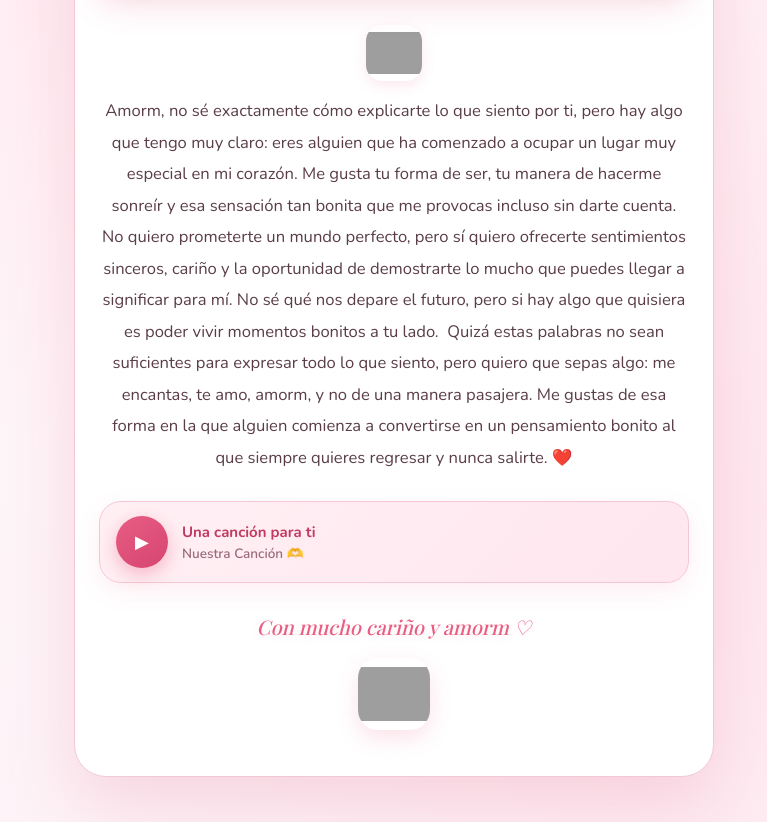
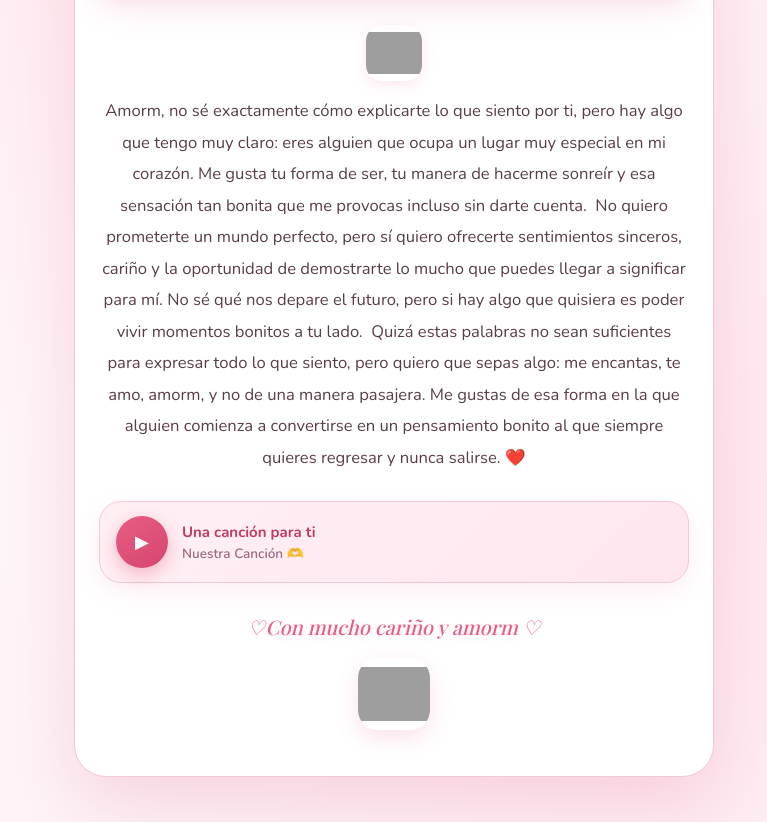
Before and after one commit to AstarothDx/Jadem, a plain HTML site: page index.html in a window 1280 px wide. Shown: the part 748-1570 px from the top of the page, without its empty margins (246-1013 px from the left). Drawn offline with nearby package versions, Linux system fonts and the light colour scheme; grey boxes are pictures that could not be loaded; a web font is replaced by a local one.

Commit message:
Update index.html

```diff
--- a/index.html
+++ b/index.html
@@ -333,7 +333,7 @@
       <div class="letter-deco">
         <img src="https://media1.tenor.com/m/FYrmLKoB1UIAAAAd/peach-and-goma-peach-loves-goma.gif" alt="" loading="lazy">
       </div>
-      <div class="letter">Amorm, no sé exactamente cómo explicarte lo que siento por ti, pero hay algo que tengo muy claro: eres alguien que ha comenzado a ocupar un lugar muy especial en mi corazón. Me gusta tu forma de ser, tu manera de hacerme sonreír y esa sensación tan bonita que me provocas incluso sin darte cuenta.  No quiero prometerte un mundo perfecto, pero sí quiero ofrecerte sentimientos sinceros, cariño y la oportunidad de demostrarte lo mucho que puedes llegar a significar para mí. No sé qué nos depare el futuro, pero si hay algo que quisiera es poder vivir momentos bonitos a tu lado.  Quizá estas palabras no sean suficientes para expresar todo lo que siento, pero quiero que sepas algo: me encantas, te amo, amorm, y no de una manera pasajera. Me gustas de esa forma en la que alguien comienza a convertirse en un pensamiento bonito al que siempre quieres regresar y nunca salirte. ❤️</div>
+      <div class="letter">Amorm, no sé exactamente cómo explicarte lo que siento por ti, pero hay algo que tengo muy claro: eres alguien que ocupa un lugar muy especial en mi corazón. Me gusta tu forma de ser, tu manera de hacerme sonreír y esa sensación tan bonita que me provocas incluso sin darte cuenta.  No quiero prometerte un mundo perfecto, pero sí quiero ofrecerte sentimientos sinceros, cariño y la oportunidad de demostrarte lo mucho que puedes llegar a significar para mí. No sé qué nos depare el futuro, pero si hay algo que quisiera es poder vivir momentos bonitos a tu lado.  Quizá estas palabras no sean suficientes para expresar todo lo que siento, pero quiero que sepas algo: me encantas, te amo, amorm, y no de una manera pasajera. Me gustas de esa forma en la que alguien comienza a convertirse en un pensamiento bonito al que siempre quieres regresar y nunca salirse. ❤️</div>
 
       <div class="music">
         <button id="play" aria-label="Reproducir">▶</button>
@@ -345,7 +345,7 @@
     </section>
 
     <div class="end">
-      <p>Con mucho cariño y amorm ♡</p>
+      <p>♡Con mucho cariño y amorm ♡</p>
       <img src="https://media1.tenor.com/m/gk7nRJjSIoYAAAAd/peach-goma-love.gif" alt="" loading="lazy">
     </div>
   </main>
```
